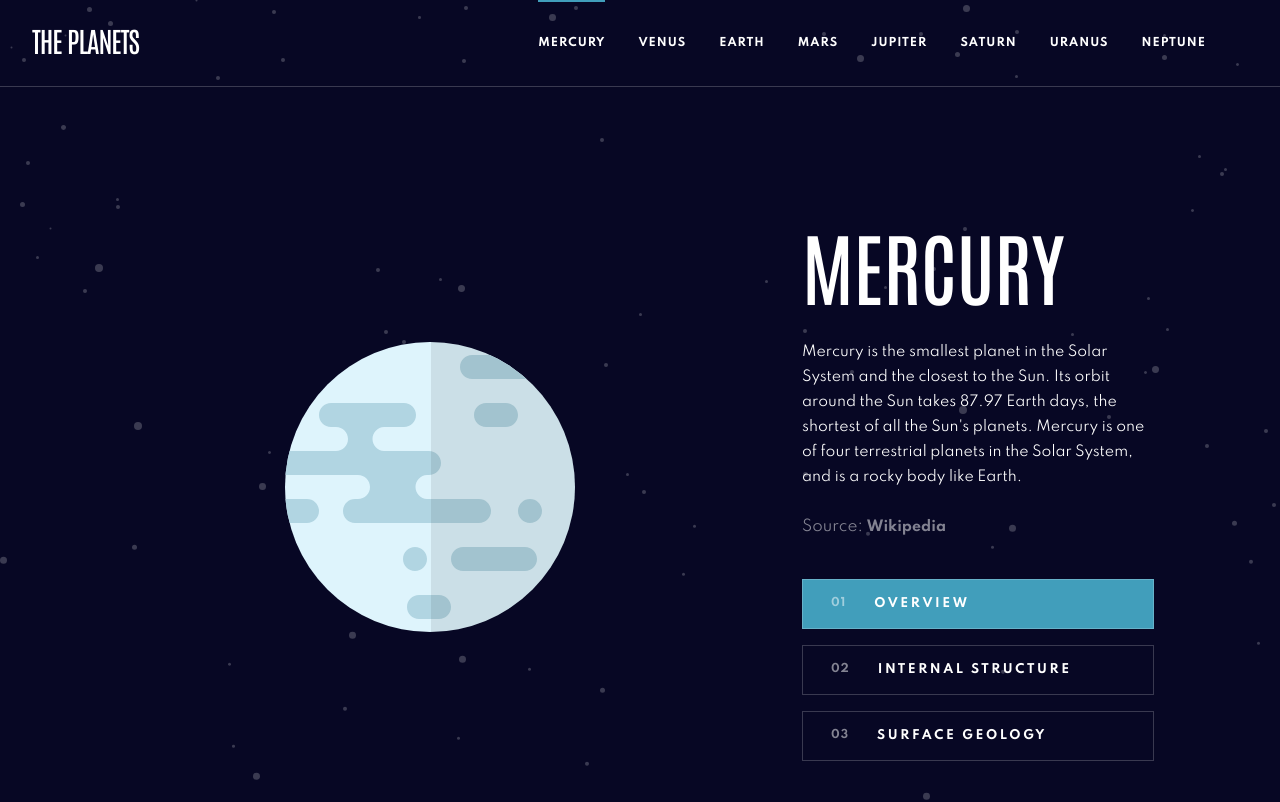
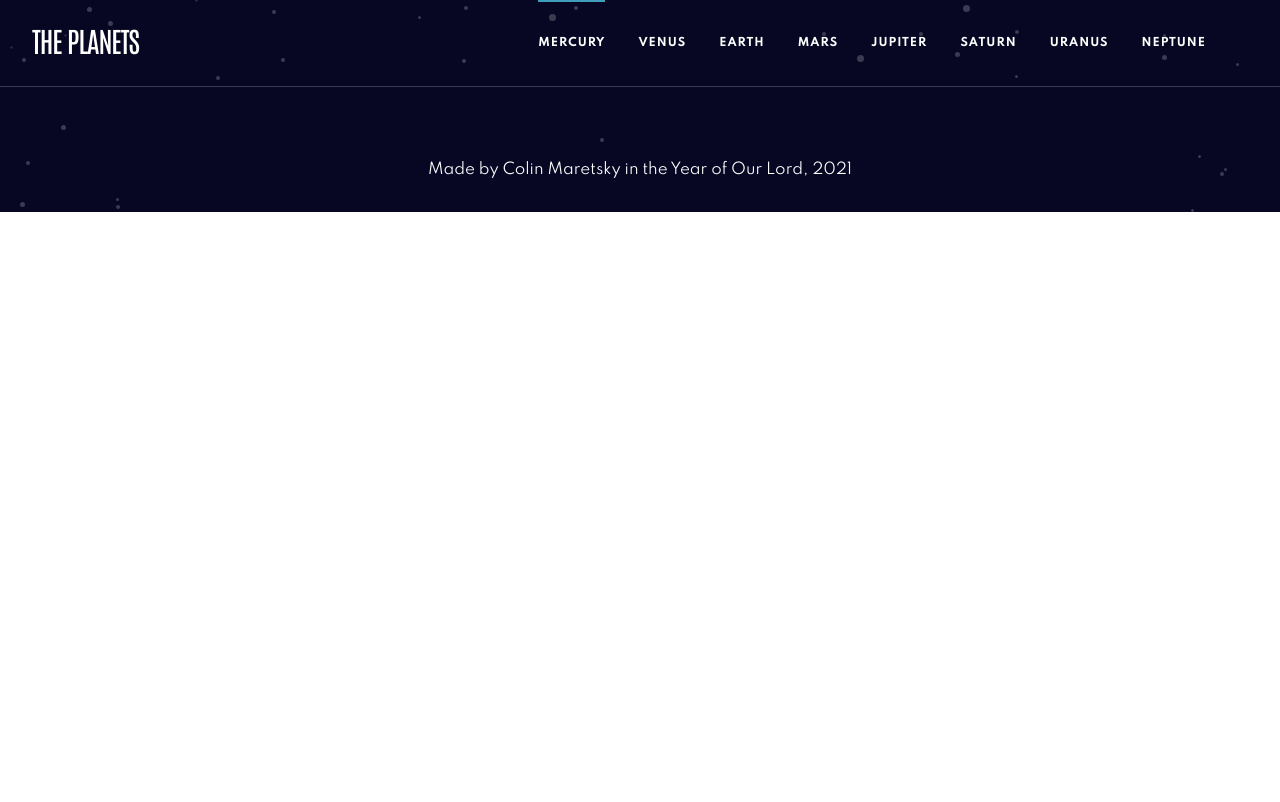
Before and after one commit to cjmaret/planets-fact-site-react, a React (Create React App) app: page / in a window 1280 px wide. Shown: the top 802 px of the page. Built offline with nearby package versions, Linux system fonts and the light colour scheme.

Commit message:
fix: react hompepage router

```diff
--- a/src/components/App.js
+++ b/src/components/App.js
@@ -17,7 +17,7 @@ function App() {
     <div className="page">
       <Header />
       <Switch>
-        <Route exact path="/">
+        <Route exact path="/mercury">
           <LeadMercury />
         </Route>
         <Route path="/venus">
--- a/src/index.js
+++ b/src/index.js
@@ -7,7 +7,7 @@ import reportWebVitals from './reportWebVitals';
 
 ReactDOM.render(
   <React.StrictMode>
-    <BrowserRouter>
+    <BrowserRouter basename="/">
       <App />
     </BrowserRouter>
   </React.StrictMode>,
```
Also changed, not shown: package.json (+7 -1 lines), globe-showing-americas_1f30e.png (deleted), 1 other file (tests, documents, lock files or other folders).
